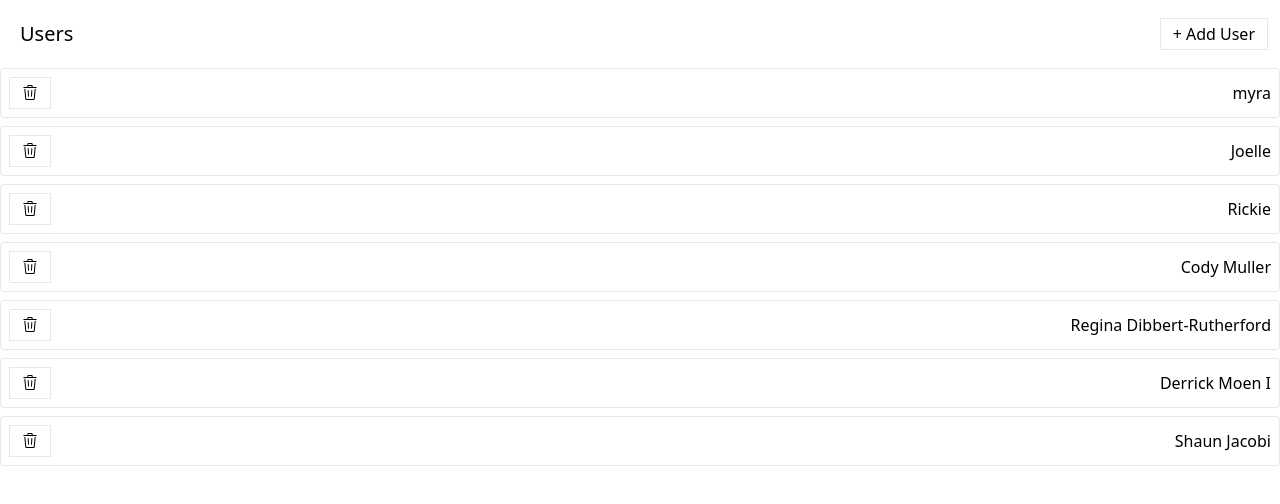
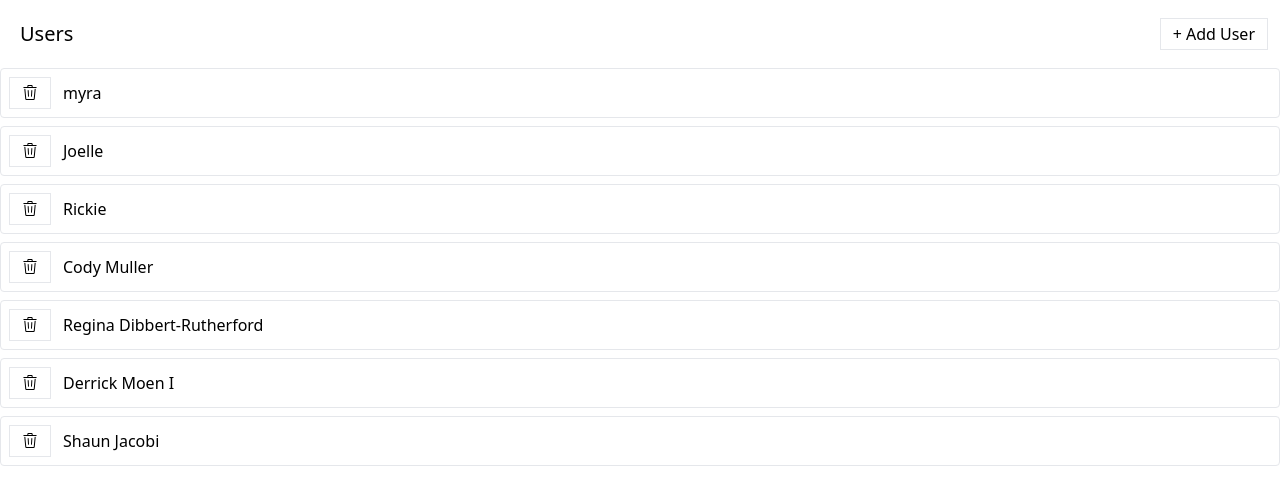
Before and after one commit to numberwang55/media-vite, a React (Vite) app: page / in a window 1280 px wide. Shown: the top 504 px of the page. Built offline with nearby package versions, Linux system fonts and the light colour scheme; data requests are answered from the project's data file.

Commit message:
Refactor: UsersListItem styling

```diff
--- a/src/components/UsersListItem.jsx
+++ b/src/components/UsersListItem.jsx
@@ -13,13 +13,15 @@
   return (
     <div className="mb-2 border rounded">
       <div className="flex p-2 justify-between items-center cursor-pointer">
-        {error && <div>Error deleting user</div>}
-        {
-          <Button onClick={handleClick} loading={isLoading}>
-            <GoTrash />
-          </Button>
-        }
-        {user.name}
+        <div className="flex flex-row items-center justify-between">
+          {
+            <Button className="mr-3" onClick={handleClick} loading={isLoading}>
+              <GoTrash />
+            </Button>
+          }
+          {error && <div>Error deleting user</div>}
+          {user.name}
+        </div>
       </div>
     </div>
   );
```
